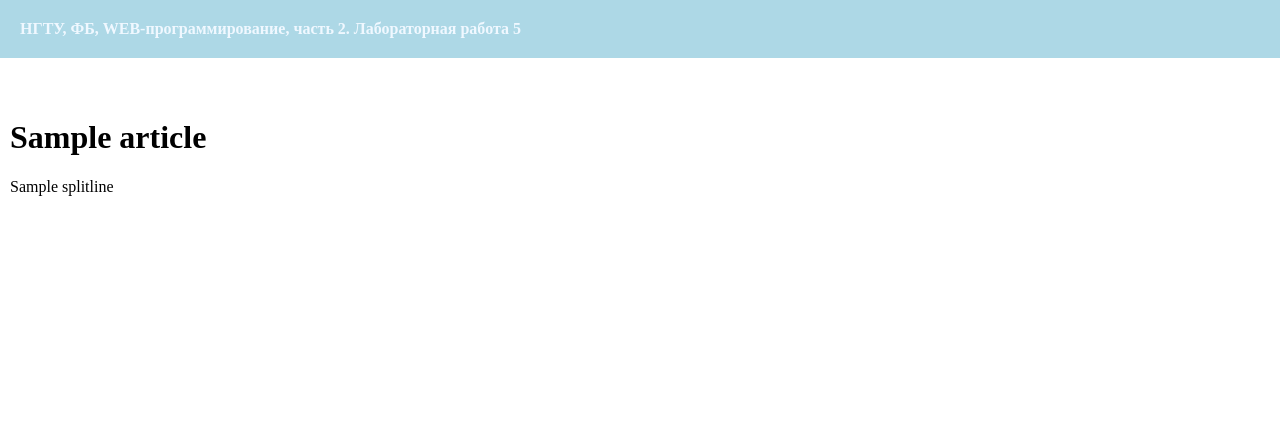
After one commit to tooliebby/web-programming-labs-2, a Flask app: page /lab5/articles/1 in a window 1280 px wide. The commit adds this page. Shown: the top 436 px of the page. Run offline with Flask 3, Linux system fonts and the light colour scheme; the visitor is signed in with stand-in values (Sample User, id 1); a database or web service that is not in the repository returns one stand-in record (values such as "Sample title"); some libraries are stand-ins or nearby versions.

Commit message:
SQL-иньекции

```diff
--- a/lab5.py
+++ b/lab5.py
@@ -139,7 +139,7 @@ def createArticle():
             conn = dbConnect()
             cur = conn.cursor()
 
-            cur.execute(f"INSERT INTO articles(user_id, title, article_text) VALUES ('{userID}', '{title}', '{text_article}') RETURNING id")
+            cur.execute(f"INSERT INTO articles(user_id, title, article_text) VALUES ({userID}, '{title}', '{text_article}') RETURNING id")
             new_article_id = cur.fetchone()[0]
             conn.commit()
 
@@ -148,3 +148,23 @@ def createArticle():
             return redirect(f"/lab5/articles/{new_article_id}")
 
     return redirect("/lab5/login")
+
+#Роут для просмотра заметок
+@lab5.route("/lab5/articles/<int:article_id>")
+def getArticles(article_id = '3'):
+    userID = session.get("id")
+
+    if userID is not None:
+        conn = dbConnect()
+        cur = conn.cursor()
+
+        cur. execute ("SELECT title, article_text FROM articles WHERE id = %s and user_id = %s")
+        # Возьми одну строку
+        articleBody = cur. fetchone ()
+        dbClose (cur, conn)
+        if articleBody is None:
+            return "Not found!"
+        # Разбиваем строку на массив по "Enter", чтобы
+        # с помощью цикла f в ііпіа разбить статью на параграфы
+        text = articleBody [1].splitlines ()
+        return render_template ("articles.html", article_text=text, article_title=articleBody [0], username=session.get ("username"))
--- /dev/null
+++ b/templates/articles.html
@@ -0,0 +1,12 @@
+{% extends "base.html" %}
+
+{% block lab %}Лабораторная работа 5{% endblock %}
+
+{% block main %}
+    <div>
+<h1>{{ article_title }}</h1>
+{% for paragraph in article_text %}
+<p>{{ paragraph }}</p>
+{% endfor %}
+</div>
+{% endblock %}
--- a/templates/lab5.html
+++ b/templates/lab5.html
@@ -6,7 +6,7 @@
     <h1>База знаний</h1>
     <ol class="hr">
         <li>
-            <a href ="/lab5 " target="_blank">Просмотреть заметки</a>
+            <a href ="/lab5/articles" target="_blank">Просмотреть заметки</a>
         </li>
         <li>
             <a href="/lab5/new_article" target="_blank">Создать заметку</a>
```
